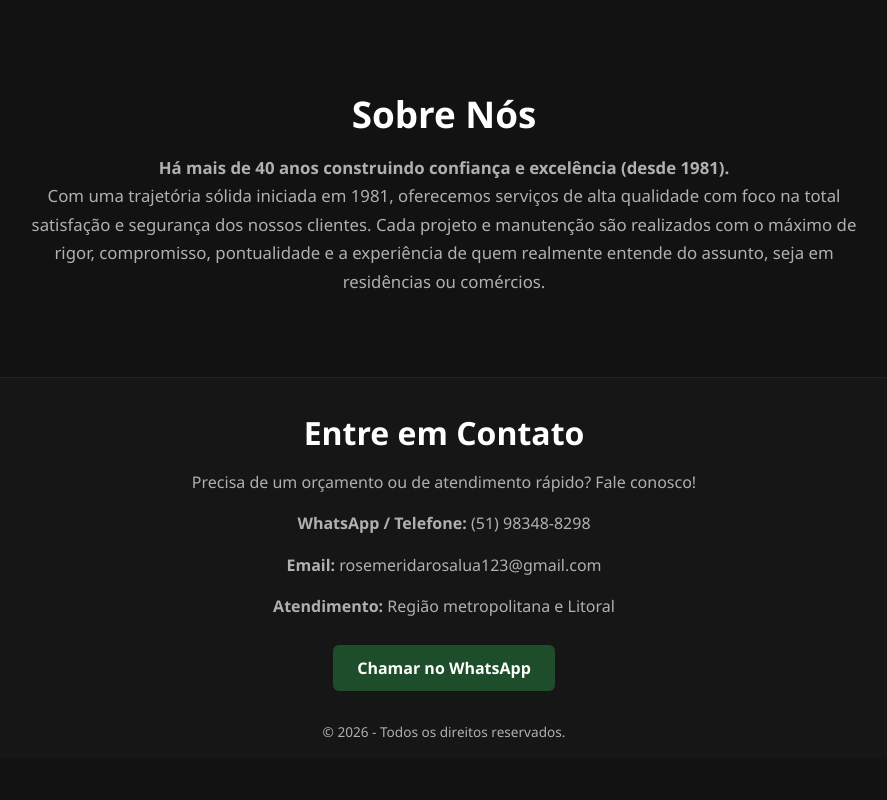
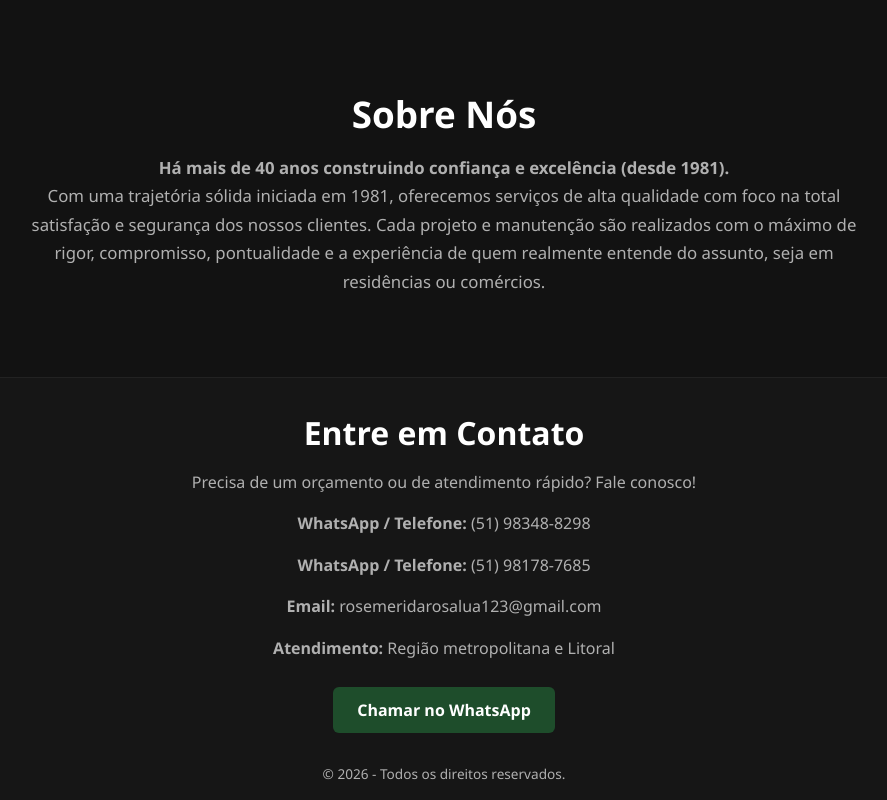
Before and after one commit to Carlos-CardozoS/zanellars-reformas, a plain HTML site: page index.html in a window 1280 px wide. Shown: the part 1230-2030 px from the top of the page, without its empty margins (196-1083 px from the left). Before the commit the page ends 1989 px from the top, so only its background shows below. Drawn offline with Linux system fonts and the light colour scheme.

Commit message:
Atualizando o site com novas melhorias

```diff
--- a/index.html
+++ b/index.html
@@ -117,6 +117,7 @@
         <h3>Entre em Contato</h3>
         <p>Precisa de um orçamento ou de atendimento rápido? Fale conosco!</p>
         <p><strong>WhatsApp / Telefone:</strong> (51) 98348-8298</p>
+        <p><strong>WhatsApp / Telefone:</strong> (51) 98178-7685</p>
         <p><strong>Email:</strong> rosemeridarosalua123@gmail.com</p>
         <p><strong>Atendimento:</strong> Região metropolitana e Litoral</p>
         <a href="https://api.whatsapp.com/send?phone=5551983488298&text=Ol%C3%A1,%20gostaria%20de%20solicitar%20um%20or%C3%A7amento!" class="btn-whatsapp" target="_blank">Chamar no WhatsApp</a>
```
